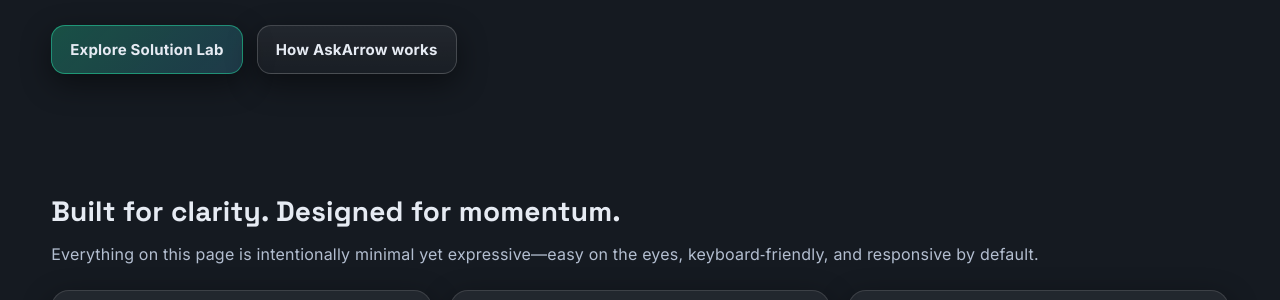
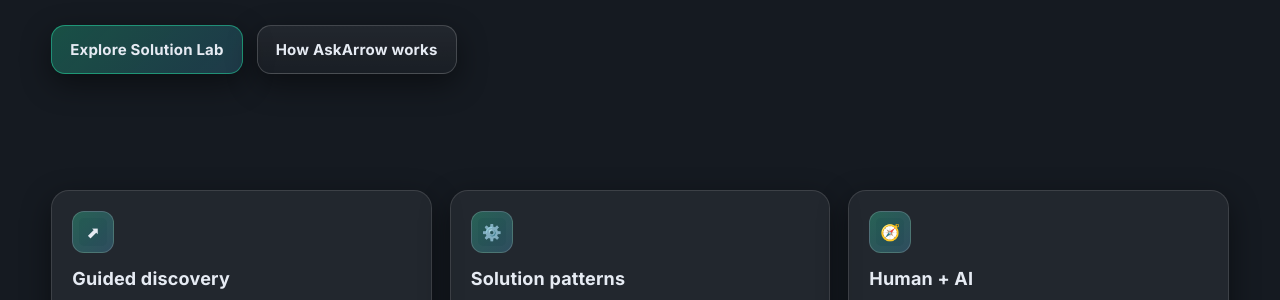
Before and after one commit to sammartin1120/AskArrow, a plain HTML site: page index.html in a window 1280 px wide. Shown: the part 446-746 px from the top of the page. Drawn offline with Linux system fonts and the light colour scheme.

Commit message:
Update index.html

```diff
--- a/index.html
+++ b/index.html
@@ -221,8 +221,7 @@
     <!-- Feature grid -->
     <section class="features">
       <div class="container">
-        <h2 class="section-title">Built for clarity. Designed for momentum.</h2>
-        <p class="section-sub">Everything on this page is intentionally minimal yet expressive—easy on the eyes, keyboard‑friendly, and responsive by default.</p>
+
 
         <div class="grid">
           <article class="feature glass col-4">
```
